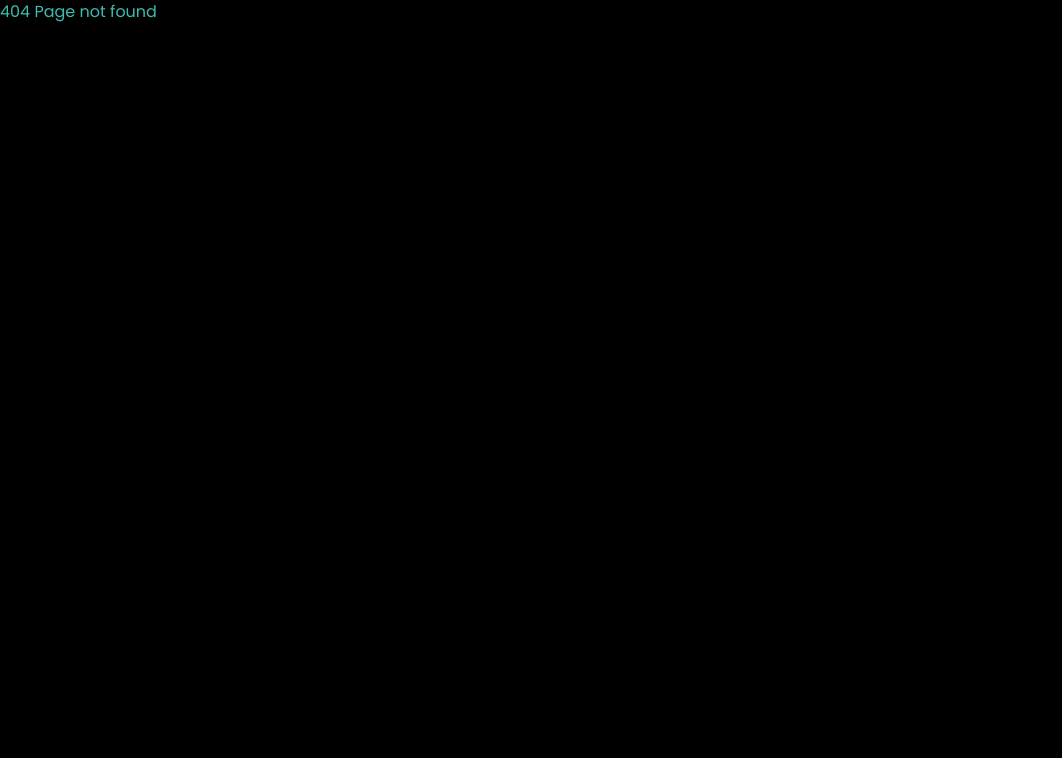
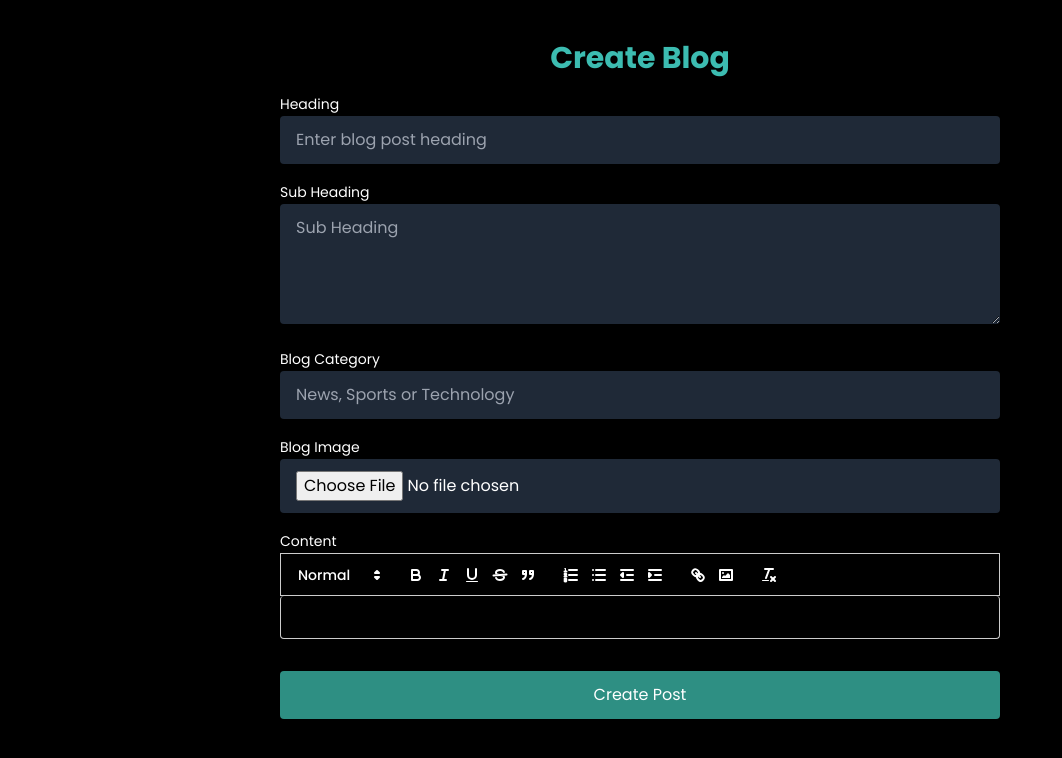
Before and after one commit to Pycreater/To-Let-Globe-Blogs, a React (Vite) app in the folder client/: page /create-blog in a window 1280 px wide. Before the commit this address had no page. Shown: the top 758 px of the page, without its empty margins (0-1062 px from the left). Built offline with nearby package versions, Linux system fonts and the light colour scheme.

Commit message:
feat(blog): implement add blog page

```diff
--- a/client/package.json
+++ b/client/package.json
@@ -11,6 +11,7 @@
   },
   "dependencies": {
     "axios": "^1.7.2",
+    "quill": "^2.0.2",
     "react": "^18.3.1",
     "react-dom": "^18.3.1",
     "react-loader-spinner": "^6.1.6",
--- a/client/src/App.css
+++ b/client/src/App.css
@@ -22,3 +22,32 @@ h6 {
 h2 {
   color: #5aa7a0;
 }
+/*
+.ql-formats {
+  background-color: white;
+  color: white;
+} */
+
+.ql-snow .ql-fill {
+  fill: white !important;
+}
+
+.ql-snow .ql-stroke {
+  fill: none !important;
+  stroke: white !important;
+  stroke-linecap: round !important;
+  stroke-linejoin: round !important;
+  stroke-width: 2 !important;
+}
+
+.ql-snow .ql-picker {
+  color: white !important;
+}
+
+.ql-snow .ql-picker-options .ql-picker-item {
+  color: black;
+}
+
+.ql-editor {
+  color: white;
+}
--- a/client/src/App.jsx
+++ b/client/src/App.jsx
@@ -5,6 +5,7 @@ import PrivateRoute from "./components/PrivateRoute";
 import Login from "./pages/login";
 import Register from "./pages/register";
 import Home from "./pages/home";
+import AddBlog from "./pages/addBlog.jsx";
 
 function App() {
   return (
@@ -16,6 +17,15 @@ function App() {
           element={
             <PrivateRoute>
               <Home />
+            </PrivateRoute>
+          }
+        />
+
+        <Route
+          path="/create-blog"
+          element={
+            <PrivateRoute>
+              <AddBlog />
             </PrivateRoute>
           }
         />
--- a/client/src/api/index.js
+++ b/client/src/api/index.js
@@ -36,5 +36,11 @@ const logoutUser = () => {
   return apiClient.post("/users/logout");
 };
 
+// blogs api
+
+const addBlog = (data) => {
+  return apiClient.post("/blogs", data);
+};
+
 // Export all the API functions
-export { loginUser, logoutUser, registerUser };
+export { loginUser, logoutUser, registerUser, addBlog };
--- a/client/src/components/PrivateRoute.jsx
+++ b/client/src/components/PrivateRoute.jsx
@@ -11,7 +11,9 @@ const PrivateRoute = ({ children }) => {
   const { token, user } = useAuth();
 
   // If there's no token or user ID, redirect to the login page
-  if (!token || !user) return <Navigate to="/login" replace />;
+  if (!(token || user)) {
+    <Navigate to="/login" replace />;
+  }
 
   // If authenticated, render the child components
   return children;
--- /dev/null
+++ b/client/src/pages/addBlog.jsx
@@ -0,0 +1,163 @@
+import "quill/dist/quill.snow.css";
+import React, { useState, useRef, useEffect } from "react";
+import Quill from "quill";
+import "../App.css";
+import { addBlog } from "../api";
+import { TailSpin } from "react-loader-spinner";
+import { requestHandler } from "../util";
+import { toast } from "sonner";
+import { useNavigate } from "react-router-dom";
+
+const AddBlog = () => {
+  const [heading, setHeading] = useState("");
+  const [subHeading, setSubHeading] = useState("");
+  const [content, setContent] = useState("");
+  const [blogImage, setBlogImage] = useState(null);
+  const [blogCategory, setBlogCategory] = useState("");
+  const [isLoading, setIsLoading] = useState(false);
+
+  const navigate = useNavigate();
+
+  const quillRef = useRef(null);
+  const quillInstanceRef = useRef(null);
+
+  useEffect(() => {
+    if (quillRef.current) {
+      quillInstanceRef.current = new Quill(quillRef.current, {
+        theme: "snow",
+        modules: {
+          toolbar: [
+            [{ header: [1, 2, false] }],
+            ["bold", "italic", "underline", "strike", "blockquote"],
+            [
+              { list: "ordered" },
+              { list: "bullet" },
+              { indent: "-1" },
+              { indent: "+1" },
+            ],
+            ["link", "image"],
+            ["clean"],
+          ],
+        },
+        placeholder: "Content",
+      });
+
+      quillInstanceRef.current.on("text-change", () => {
+        setContent(quillInstanceRef.current.root.innerHTML);
+      });
+    }
+  }, []);
+
+  const addBlogHandler = async (e) => {
+    e.preventDefault();
+
+    // Validate required fields
+    if (!heading || !subHeading || !content || !blogCategory || !blogImage) {
+      toast.error("All fields are required");
+      return;
+    }
+
+    const formData = new FormData();
+    formData.append("heading", heading);
+    formData.append("subHeading", subHeading);
+    formData.append("content", content);
+    formData.append("blogImage", blogImage);
+    formData.append("blogCategory", blogCategory);
+
+    await requestHandler(
+      async () => await addBlog(formData),
+      setIsLoading,
+      () => {
+        resetForm();
+        navigate("/");
+        toast.success("Blog created successfully!");
+      },
+      (message) => {
+        toast.error(message);
+      }
+    );
+  };
+
+  const resetForm = () => {
+    setHeading("");
+    setSubHeading("");
+    setContent("");
+    setBlogImage(null);
+    setBlogCategory("");
+    quillInstanceRef.current.setContents([]);
+  };
+
+  return (
+    <div className="min-h-screen p-4">
+      <form
+        onSubmit={addBlogHandler}
+        className="md:p-6 p-3 rounded-lg shadow-lg max-w-screen-md w-full mx-auto"
+      >
+        <h1 className="text-3xl text-center mb-4 font-bold">Create Blog</h1>
+        <label htmlFor="heading" className="text-white text-sm py-5">
+          Heading
+        </label>
+        <input
+          type="text"
+          placeholder="Enter blog post heading"
+          value={heading}
+          onChange={(e) => setHeading(e.target.value)}
+          className="w-full py-3 px-4 mb-4 bg-gray-800 focus:outline-none focus:ring-2 focus:ring-[#ffffff91] text-white rounded"
+        />
+        <label htmlFor="subheading" className="text-white text-sm py-5">
+          Sub Heading
+        </label>
+        <textarea
+          placeholder="Sub Heading"
+          value={subHeading}
+          onChange={(e) => setSubHeading(e.target.value)}
+          className="w-full py-3 px-4 mb-4 bg-gray-800 focus:outline-none focus:ring-2 focus:ring-[#ffffff91] text-white rounded"
+          rows="4"
+        />
+        <label htmlFor="category" className="text-white text-sm py-5">
+          Blog Category
+        </label>
+        <input
+          type="text"
+          placeholder="News, Sports or Technology"
+          value={blogCategory}
+          onChange={(e) => setBlogCategory(e.target.value)}
+          className="w-full py-3 px-4 mb-4 bg-gray-800 focus:outline-none focus:ring-2 focus:ring-[#ffffff91] text-white rounded"
+        />
+        <label htmlFor="image" className="text-white text-sm py-5">
+          Blog Image
+        </label>
+        <input
+          type="file"
+          onChange={(e) => setBlogImage(e.target.files[0])}
+          className="w-full py-3 px-4 mb-4 bg-gray-800 focus:outline-none focus:ring-2 focus:ring-[#ffffff91] text-white rounded"
+        />
+        <label htmlFor="content" className="text-white text-sm py-5">
+          Content
+        </label>
+        <div ref={quillRef} className="custom-quill rounded"></div>
+        <button
+          type="submit"
+          className="w-full py-3 bg-[#2e8f83] text-white rounded hover:bg-[#34a394] mt-8 flex justify-center items-center"
+        >
+          {isLoading ? (
+            <TailSpin
+              visible={true}
+              height="30"
+              width="30"
+              color="#fff"
+              ariaLabel="tail-spin-loading"
+              radius="1"
+              wrapperStyle={{}}
+              wrapperClass=""
+            />
+          ) : (
+            "Create Post"
+          )}
+        </button>
+      </form>
+    </div>
+  );
+};
+
+export default AddBlog;
--- a/client/src/util/index.js
+++ b/client/src/util/index.js
@@ -15,6 +15,11 @@ export const requestHandler = async (api, setLoading, onSuccess, onError) => {
       const errorObject = error.response.data.errors[0];
       const [key, value] = Object.entries(errorObject)[0];
       onError(value);
+      return;
+    }
+    if ([401, 403].includes(error?.response.data?.statusCode)) {
+      localStorage.clear(); // Clear local storage on authentication issues
+      if (isBrowser) window.location.href = "/login"; // Redirect to login page
       return;
     }
     onError(error.response?.data?.message || "Something went wrong");
--- a/client/vite.config.js
+++ b/client/vite.config.js
@@ -5,8 +5,8 @@ import react from "@vitejs/plugin-react";
 export default defineConfig({
   server: {
     proxy: {
-      "/api": "https://blogs-eyj8.onrender.com",
-      // "/api": "http://localhost:8000",
+      // "/api": "https://blogs-eyj8.onrender.com",
+      "/api": "http://localhost:8000",
     },
   },
   plugins: [react()],
```
Also changed, not shown: 1 other file (tests, documents, lock files or other folders).
